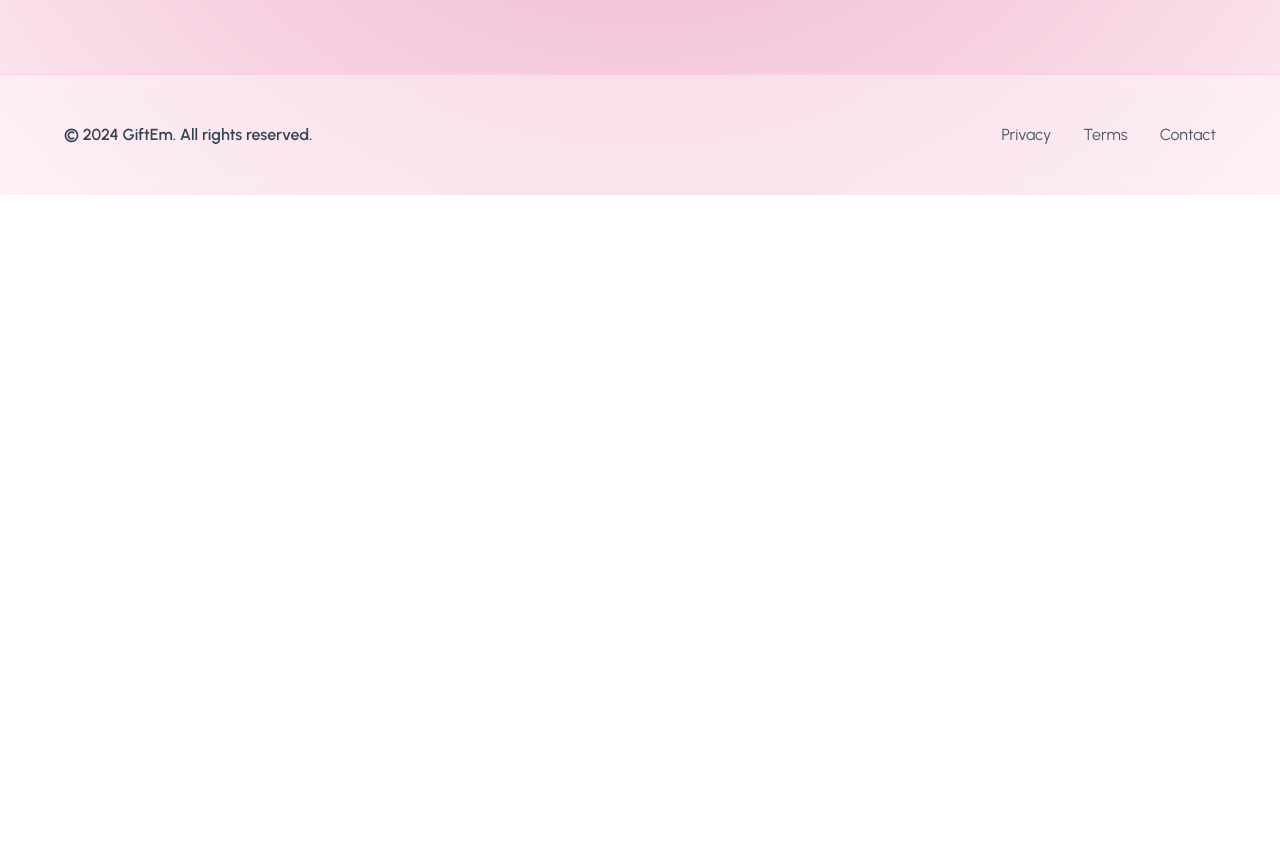
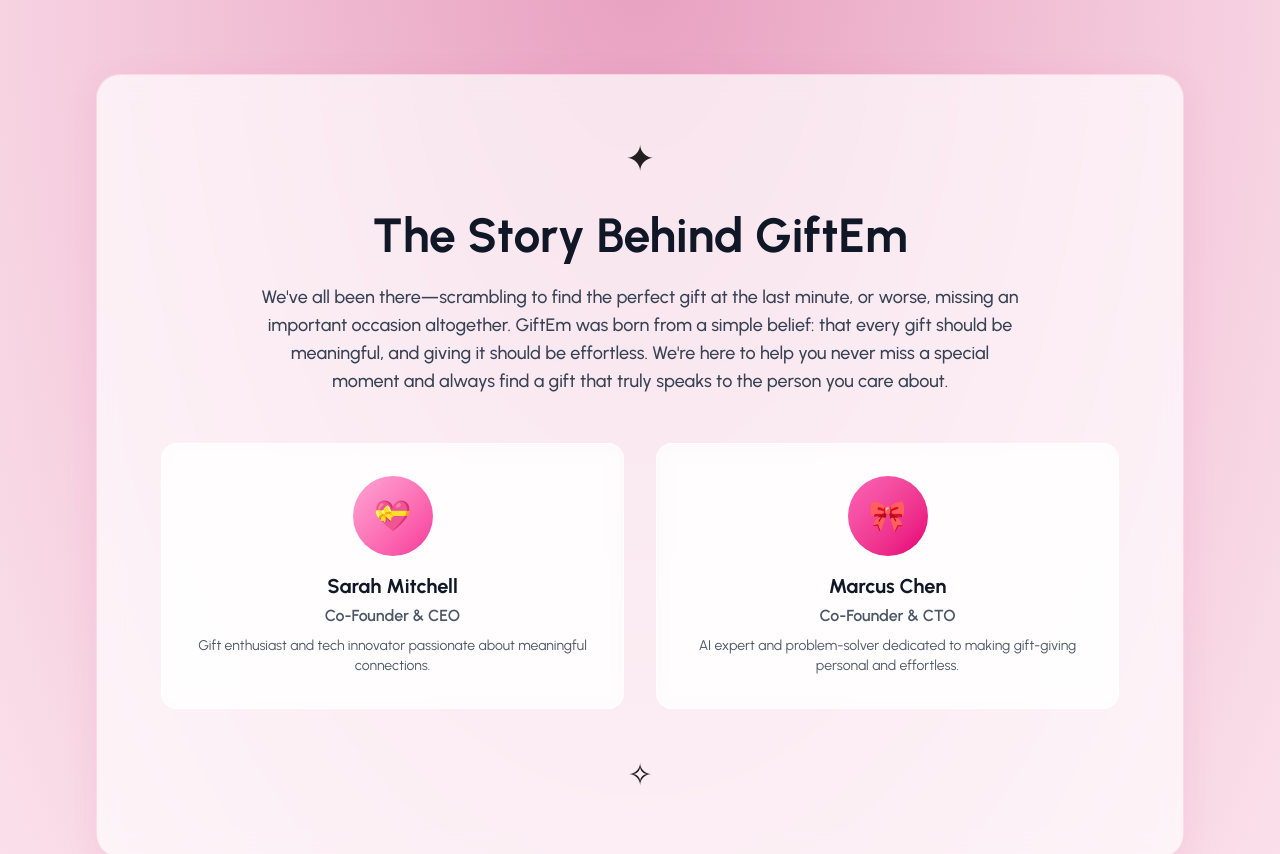
Before and after one commit to Iced-Tea-0/gift-app, a Next.js app: page / in a window 1280 px wide. Shown: the part 1280-2134 px from the top of the page. Before the commit the page ends 1475 px from the top, so only its background shows below. Built offline with nearby package versions, Linux system fonts and the light colour scheme; a web font is replaced by a local one.

Commit message:
feat: enhance date input and add about section in homepage
Co-authored-by: JuwairiyahP <171505075+JuwairiyahP@users.noreply.github.com>

```diff
--- a/app/add-recipient/page.tsx
+++ b/app/add-recipient/page.tsx
@@ -38,6 +38,12 @@
   const [savedSuccess, setSavedSuccess] = useState(false);
   const [allProducts, setAllProducts] = useState<Product[]>([]);
   const messagesEndRef = useRef<HTMLDivElement>(null);
+
+  // Get today's date in YYYY-MM-DD format for min date attribute
+  const getTodayDate = () => {
+    const today = new Date();
+    return today.toISOString().split('T')[0];
+  };
 
   useEffect(() => {
     messagesEndRef.current?.scrollIntoView({ behavior: 'smooth' });
@@ -145,14 +151,14 @@
         <div className="absolute bottom-1/4 left-20 text-6xl opacity-10 animate-float" style={{animationDelay: '1.5s'}}>✧</div>
       </div>
 
-      <div className="sticky top-0 z-20 flex items-center gap-4 px-8 py-6 border-b border-pink-200/50 glass">
+      <div className="fixed top-0 left-0 right-0 z-30 flex items-center gap-4 px-8 py-6 border-b border-pink-200/40 bg-white/50 backdrop-blur-md">
         <Link href="/dashboard" className="text-gray-700 hover:text-pink-600 transition font-semibold">
           ← Back to Dashboard
         </Link>
         <h1 className="text-2xl font-bold text-gray-900">Plan a Gift</h1>
       </div>
 
-      <div className="flex-1 overflow-y-auto px-8 py-8 space-y-6 relative z-10 max-w-4xl mx-auto w-full">
+      <div className="flex-1 overflow-y-auto px-8 py-8 space-y-6 relative z-10 max-w-4xl mx-auto w-full pt-24">
         {messages.map((message, msgIndex) => (
           <div key={message.id}>
             <div className={`flex gap-4 ${message.type === 'user' ? 'justify-end' : 'justify-start'}`}>
@@ -309,6 +315,7 @@
                 <label className="block text-sm text-gray-900 font-bold mb-2">Occasion date</label>
                 <input
                   type="date"
+                  min={getTodayDate()}
                   value={occasionDate}
                   onChange={(e) => setOccasionDate(e.target.value)}
                   className="w-full bg-white border border-pink-300 rounded-xl px-4 py-3 text-gray-900 focus:outline-none focus:ring-2 focus:ring-pink-500 font-medium"
--- a/app/page.tsx
+++ b/app/page.tsx
@@ -4,7 +4,6 @@
 import { useState } from 'react';
 
 export default function Home() {
-  const [showAboutModal, setShowAboutModal] = useState(false);
   const [showContactModal, setShowContactModal] = useState(false);
 
   return (
@@ -23,7 +22,7 @@
         <div className="flex items-center gap-8">
           <a href="#" className="text-sm text-gray-700 hover:text-pink-600 transition font-semibold">Home</a>
           <a href="#how-it-works" className="text-sm text-gray-700 hover:text-pink-600 transition font-semibold">How It Works</a>
-          <button onClick={() => setShowAboutModal(true)} className="text-sm text-gray-700 hover:text-pink-600 transition font-semibold">About</button>
+          <a href="#about" className="text-sm text-gray-700 hover:text-pink-600 transition font-semibold">About</a>
           <a href="#" className="text-sm text-gray-700 hover:text-pink-600 transition font-semibold">Pricing</a>
           <button onClick={() => setShowContactModal(true)} className="text-sm text-gray-700 hover:text-pink-600 transition font-semibold">Contact</button>
 
@@ -76,6 +75,48 @@
         </div>
       </section>
 
+      {/* About Us Section */}
+      <section id="about" className="relative z-10 px-8 py-20 max-w-6xl mx-auto">
+        <div className="glass-card rounded-3xl p-12 md:p-16 text-center">
+          {/* Decorative ribbon element */}
+          <div className="mb-8 text-4xl">✦</div>
+
+          <h2 className="text-4xl md:text-5xl font-bold text-gray-900 mb-6">The Story Behind GiftEm</h2>
+
+          <p className="text-gray-700 text-lg font-medium max-w-3xl mx-auto mb-12">
+            We&apos;ve all been there—scrambling to find the perfect gift at the last minute, or worse, missing an important occasion altogether. GiftEm was born from a simple belief: that every gift should be meaningful, and giving it should be effortless. We&apos;re here to help you never miss a special moment and always find a gift that truly speaks to the person you care about.
+          </p>
+
+          {/* Founder Cards */}
+          <div className="grid grid-cols-1 md:grid-cols-2 gap-8 mt-12">
+            <div className="glass rounded-2xl p-8 hover:shadow-lg transition">
+              <div className="w-20 h-20 rounded-full bg-gradient-to-br from-pink-300 to-pink-500 mx-auto mb-4 flex items-center justify-center text-3xl font-bold text-white">
+                💝
+              </div>
+              <h3 className="text-xl font-bold text-gray-900 mb-1">Sarah Mitchell</h3>
+              <p className="text-gray-600 font-semibold mb-2">Co-Founder & CEO</p>
+              <p className="text-sm text-gray-600">
+                Gift enthusiast and tech innovator passionate about meaningful connections.
+              </p>
+            </div>
+
+            <div className="glass rounded-2xl p-8 hover:shadow-lg transition">
+              <div className="w-20 h-20 rounded-full bg-gradient-to-br from-pink-400 to-pink-600 mx-auto mb-4 flex items-center justify-center text-3xl font-bold text-white">
+                🎀
+              </div>
+              <h3 className="text-xl font-bold text-gray-900 mb-1">Marcus Chen</h3>
+              <p className="text-gray-600 font-semibold mb-2">Co-Founder & CTO</p>
+              <p className="text-sm text-gray-600">
+                AI expert and problem-solver dedicated to making gift-giving personal and effortless.
+              </p>
+            </div>
+          </div>
+
+          {/* Decorative sparkle element */}
+          <div className="mt-12 text-3xl">✧</div>
+        </div>
+      </section>
+
       {/* Footer */}
       <footer className="relative z-10 border-t border-pink-200 bg-white/40 backdrop-blur-sm px-8 py-12 mt-20">
         <div className="max-w-6xl mx-auto flex justify-between items-center">
@@ -87,31 +128,6 @@
           </div>
         </div>
       </footer>
-
-      {/* About Modal */}
-      {showAboutModal && (
-        <div className="fixed inset-0 bg-black/20 backdrop-blur-sm z-50 flex items-center justify-center p-6">
-          <div className="glass-card rounded-2xl p-12 max-w-md w-full text-center relative animate-in fade-in zoom-in duration-300">
-            <button
-              onClick={() => setShowAboutModal(false)}
-              className="absolute top-6 right-6 text-gray-400 hover:text-gray-600 text-2xl font-light"
-            >
-              ×
-            </button>
-            <div className="text-5xl mb-4">🎁</div>
-            <h2 className="text-2xl font-bold text-gray-900 mb-4">About GiftEm</h2>
-            <p className="text-gray-600 font-medium mb-6">
-              We believe every gift tells a story. GiftEm combines AI-powered personalization with savings planning to help you find the perfect gift for every person you love.
-            </p>
-            <button
-              onClick={() => setShowAboutModal(false)}
-              className="btn-gradient text-white px-6 py-2 rounded-full font-bold text-sm"
-            >
-              Got It
-            </button>
-          </div>
-        </div>
-      )}
 
       {/* Contact Modal */}
       {showContactModal && (
```
